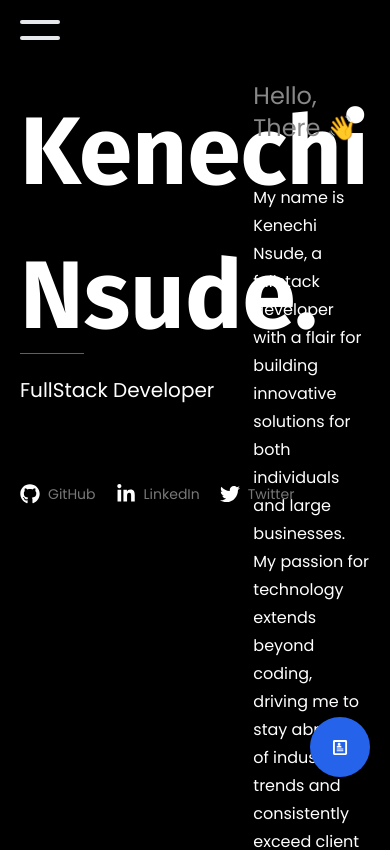
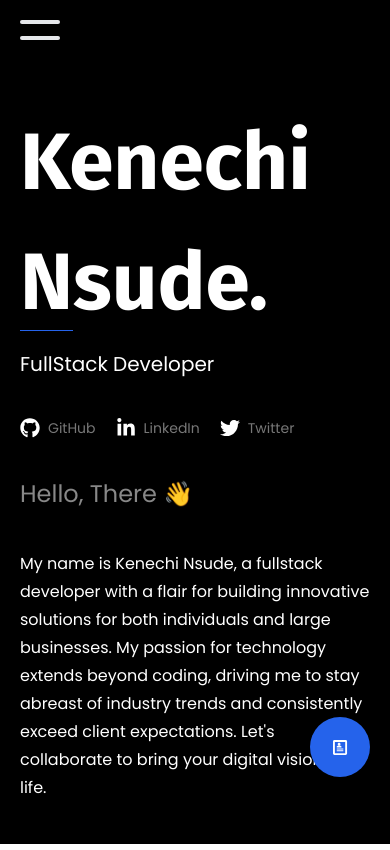
Before and after one commit to nsudekenechi/portfolio, a React (Vite) app in the folder frontend/: page / in a window 390 px wide. Shown: the top 850 px of the page. Built offline with nearby package versions, Linux system fonts and the light colour scheme.

Commit message:
Fixed Scroll to top

```diff
--- a/frontend/src/pages/Home.jsx
+++ b/frontend/src/pages/Home.jsx
@@ -8,10 +8,10 @@ export const Home = () => {
     return (
         <motion.div  initial={{ y: 70, opacity: 0 }} exit={{ y: 100, opacity: 0 }} animate={{ y: 0, opacity: 1 }} transition={{duration: 0.4}}>
 
-            <div className='text-white grid grid-cols-3'>
+            <div className='text-white grid grid-cols-1 md:grid-cols-2 lg:grid-cols-3'>
                 <div className='col-span-2'>
-                    <h1 className=' text-[6rem] font-bold mb-2 font-Fira  '>Kenechi <br /> <span className='border-b border-b-blue-600 '>N</span>sude.</h1>
-                    <h1 className='text-xl mb-10 '>FullStack Developer</h1>
+                    <h1 className=' text-[5rem] md:text-[5rem] lg:text-[6rem] font-bold mb-2 font-Fira  '>Kenechi <br /> <span className='border-b border-b-blue-600 '>N</span>sude.</h1>
+                    <h1 className='text-xl md:mb-10 '>FullStack Developer</h1>
                     <div className='py-10 flex gap-x-5 items-center'>
                         <Link className='flex gap-x-2 items-center hover:-translate-y-0.5 duration-700 hover:text-purple-800 text-sm'>
                             <FaGithub size={20} />
--- a/frontend/src/pages/HomeContainer.jsx
+++ b/frontend/src/pages/HomeContainer.jsx
@@ -1,5 +1,5 @@
 import React, { useEffect, useState } from 'react'
-import { NavLink, Outlet } from "react-router-dom"
+import { NavLink, Outlet, useLocation } from "react-router-dom"
 import { SiCodecov } from "react-icons/si";
 import { TbBulb } from "react-icons/tb";
 import { MdOutlineCode } from "react-icons/md";
@@ -33,6 +33,7 @@ export const HomeContainer = () => {
   const [cv, setCv] = useState(false);
   const [isScroll, setIsScroll] = useState(false);
   const [hideNav, setHideNav] = useState(true);
+  const { pathname } = useLocation()
   const handleShowLinks = (to) => {
     let newLinks = [...links].map(link => ({ ...link, isHovered: link.to == to ? true : false }));
     setLinks(newLinks)
@@ -54,7 +55,11 @@ export const HomeContainer = () => {
     }
 
   }, [])
-  console.log(hideNav)
+
+  useEffect(() => {
+    window.scrollTo(0, 0)
+  }, [pathname])
+
   return (
     <div className='bg-black min-h-screen grid grid-cols-1 md:grid-cols-10 '>
       {/* Desktop Nav */}
```
